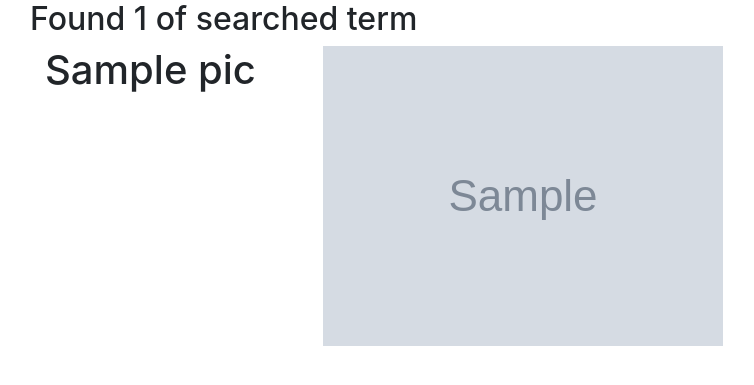
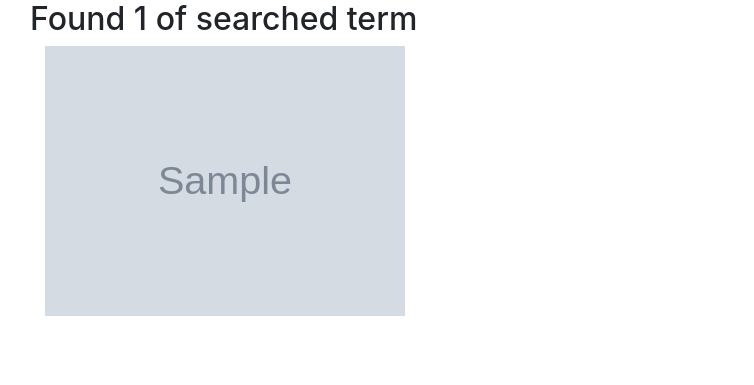
Before and after one commit to Sundaybrian/Picasso, a Django app: template gallery/templates/all-canvas/search.html in a window 1280 px wide. Shown: the part 56-441 px from the top of the page, without its empty margins (55-809 px from the left). Run offline with Django 3.2, Linux system fonts and the light colour scheme; the template is opened without the code that fills it: most values are stand-ins (such as "Sample title", 1, 10 or a date in 2020); grey boxes marked "Sample" are stand-in pictures; some libraries are stand-ins or nearby versions.

Commit message:
updated the search html to render as the home page

```diff
--- a/gallery/templates/all-canvas/search.html
+++ b/gallery/templates/all-canvas/search.html
@@ -8,23 +8,26 @@
     {% else %}
       <h2> Found 0 photos for the search term {{message}}</h2>
     {% endif %}
-
   </div>
 
-  <div class="row">
+  <section class="masonry-grid" id="work">
+      <div class="grid">
+        <div class="grid-sizer"></div>
 
-  {% if photos %}
-    {% for pic in photos%}
-      <div class="col-sm-6 col-md-3">
-          <h1>{{pic.img_name}}</h1>
+        {% for pic in photos %}
+        <div class="grid-item">
+          <img src="{{pic.image.url}}" class="" alt="{{pic.img_name}}">
+          <div class="content-slide-up">
+            <p>{{ pic.img_name }}</p>
+            <hr class="underline">
+          </div>
+          <div class="overlay-slide-down"></div>
+        </div>
+        {% endfor %}
 
       </div>
-       <!--Display  images  -->
-     <div class="col-xs-6 col-sm-6 col-md-6 col-lg-6">
-        <img src="{{pic.image.url}}" class="img-fluid" alt="Image">
-      </div>
-    {% endfor %}
-  {% endif %}
-  </div>
+    </section>
+
+
 </div>
 {% endblock %}
```
